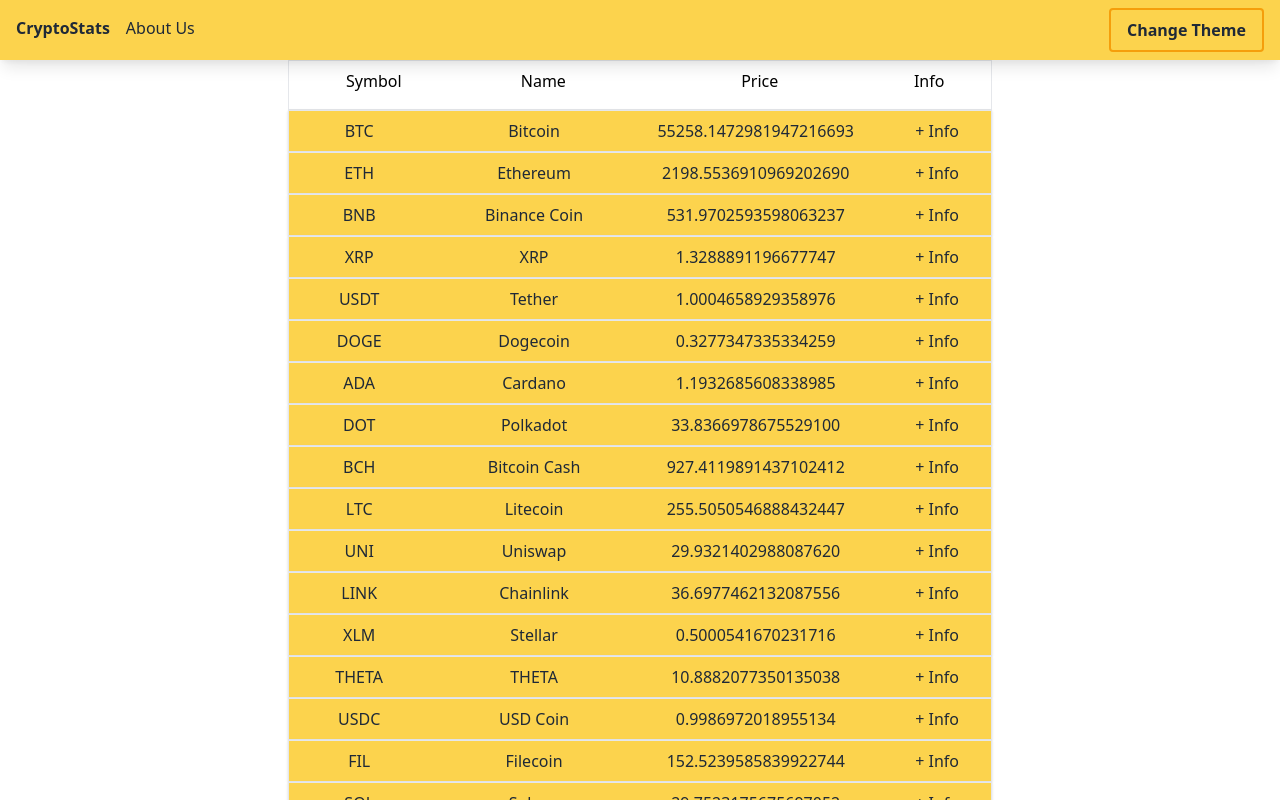
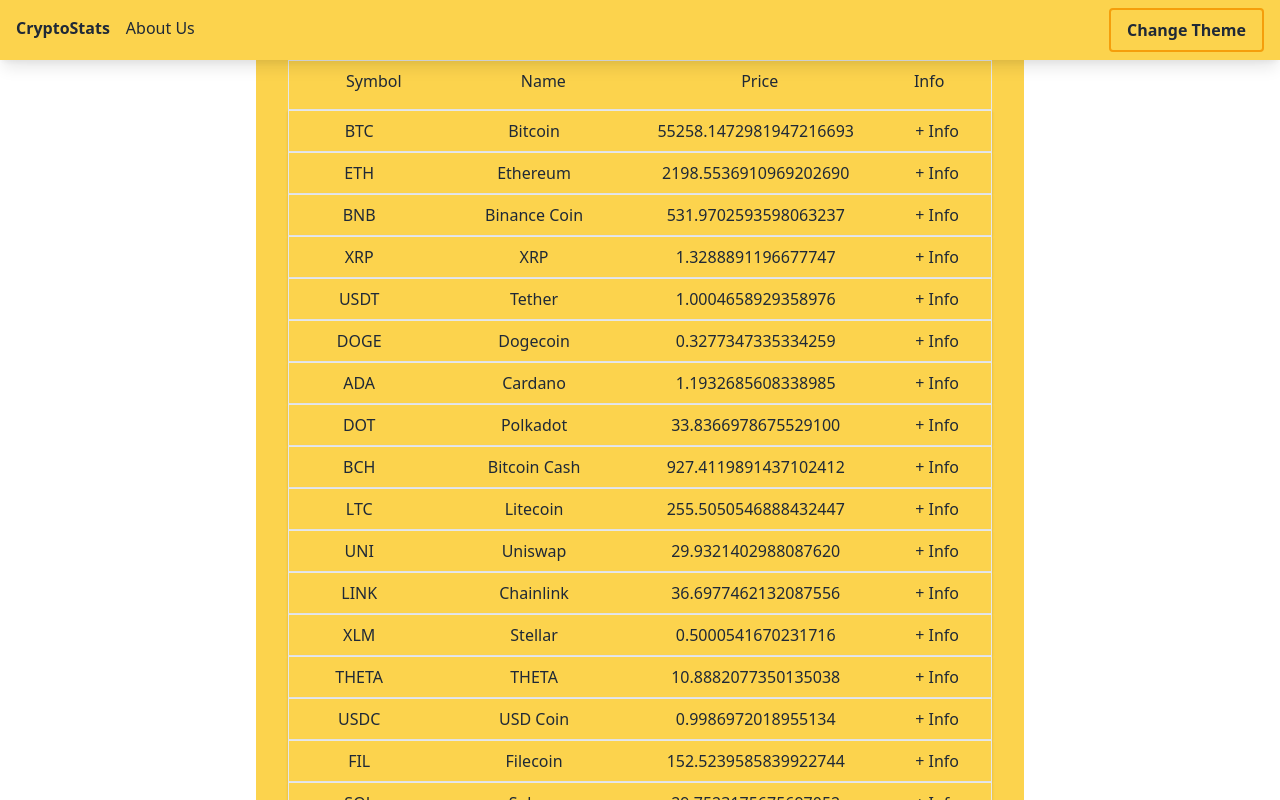
Before and after one commit to epinczinger/crypto-stats-React, a React (Create React App) app: page / in a window 1280 px wide. Shown: the top 800 px of the page. Built offline with nearby package versions, Linux system fonts and the light colour scheme; no server answers.

Commit message:
update api url

```diff
--- a/src/actions/index.js
+++ b/src/actions/index.js
@@ -3,7 +3,7 @@
 export const getCoinData = () => (dispatch) => {
   axios({
     method: 'get',
-    url: 'api.coincap.io/v2/assets',
+    url: 'https://api.coincap.io/v2/assets',
     headers: {
       Accept: 'application/json',
       Accept_Encoding: 'gzip',
--- a/src/components/CoinList.js
+++ b/src/components/CoinList.js
@@ -1,8 +1,11 @@
 import React from 'react';
+import { useSelector } from 'react-redux';
 import Coin from './Coin';
 import seed from './Data';
 
 const CoinList = () => {
+  const theme = useSelector((state) => state.toggle);
+
   const seedList = seed.map((c) => (
     <div key={c.id}>
       <Coin
@@ -16,7 +19,7 @@
   ));
 
   return (
-    <div className="container mx-auto px-4 sm:px-8 max-w-3xl">
+    <div className={`${theme} container mx-auto px-4 sm:px-8 max-w-3xl`}>
       <div className="w-full border text-center hidden sm:flex justify-around pb-2">
         <div
           className="sm:w-1/5 p-2
```
